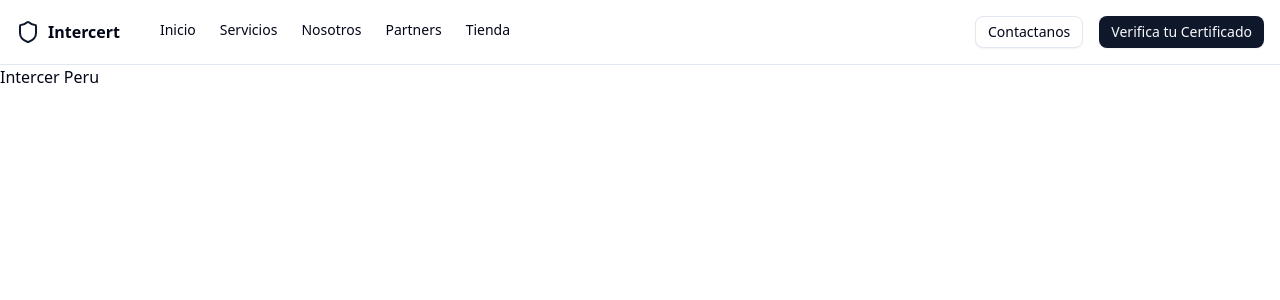
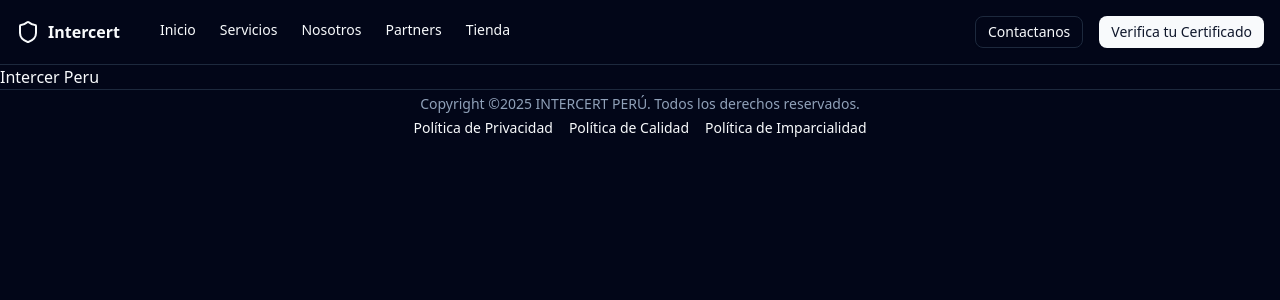
Before and after one commit to Sol-dev-Int/intercert-landing-peru-copia-sol, a Next.js app: page / in a window 1280 px wide. Shown: the top 300 px of the page. Built offline with nearby package versions, Linux system fonts and the light colour scheme.

Commit message:
feat: corrected links in headerdd footer to root layout

```diff
--- a/app/(root)/layout.tsx
+++ b/app/(root)/layout.tsx
@@ -4,6 +4,7 @@ import "../globals.css";
 import { ThemeProvider } from "@/components/theme-provider"
 import { Toaster } from "@/components/ui/sonner"
 import IntercertHeader from "@/app/(root)/_components/Header";
+import IntercertFooter from "@/app/(root)/_components/Footer";
 
 const geistSans = Geist({
   variable: "--font-geist-sans",
@@ -32,7 +33,7 @@ export default function RootLayout({
       >
       <ThemeProvider
           attribute="class"
-          defaultTheme="light"
+          defaultTheme="dark"
           enableSystem
           disableTransitionOnChange
       >
@@ -40,6 +41,7 @@ export default function RootLayout({
           <main>
               {children}
           </main>
+          <IntercertFooter/>
           <Toaster/>
       </ThemeProvider>
       </body>
```
